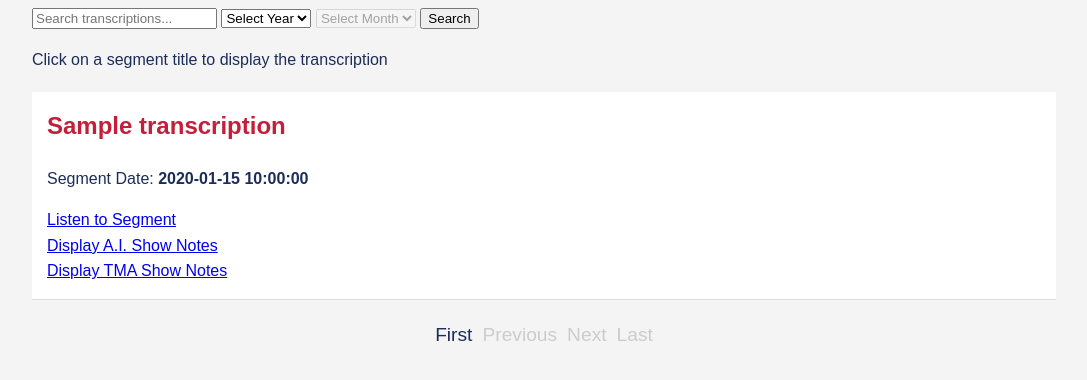
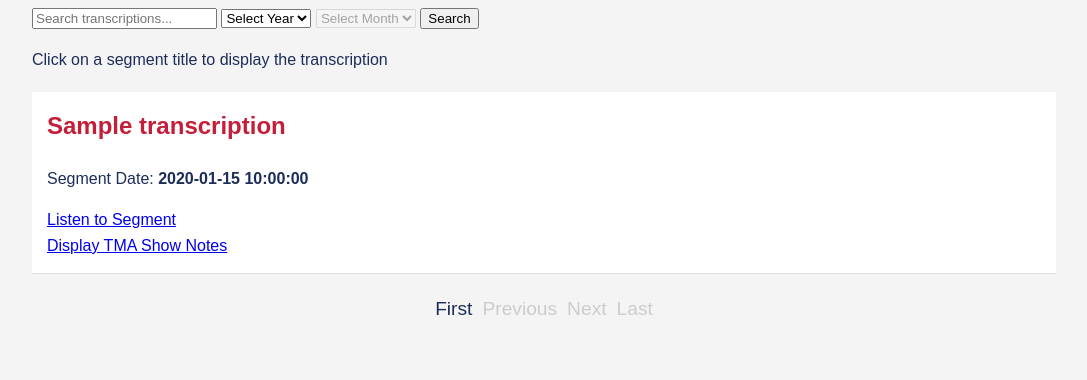
Before and after one commit to DustyShap/tma_transcribe, a Python web app: template flask/templates/index.html in a window 1280 px wide. Shown: the part 91-471 px from the top of the page, without its empty margins (96-1183 px from the left). Run offline with Jinja, Linux system fonts and the light colour scheme; the template is opened without the code that fills it: most values are stand-ins (such as "Sample title", 1, 10 or a date in 2020).

Commit message:
Remove suimmary

```diff
--- a/flask/models.py
+++ b/flask/models.py
@@ -10,7 +10,6 @@ class Transcription(db.Model):
     segment_title = db.Column(db.String, nullable=False)
     segment_url = db.Column(db.String, nullable=False)
     segment_pub_date = db.Column(db.Date, nullable=False)
-    segment_summary = db.Column(db.Text)
     segment_show_notes = db.Column(db.Text)
 
     def to_dict(self):
--- a/flask/templates/index.html
+++ b/flask/templates/index.html
@@ -59,12 +59,6 @@
                         Your browser does not support the audio tag.
                     </audio>
                 </div>
-                                    {% if transcription.segment_summary != 'None' %}
-                          <a href="javascript:void(0);" onclick="toggleVisibility('summary{{ loop.index }}')">Display A.I. Show Notes</a>
-                          <p id="summary{{ loop.index }}" class="content" style="display: none;">
-                              {{ transcription.segment_summary }}
-                          </p><br>
-                      {% endif %}
                               {% if transcription.segment_show_notes %}
             <a href="javascript:void(0);" onclick="toggleVisibility('shownotes{{ loop.index }}')">Display TMA Show Notes</a>
             <p id="shownotes{{ loop.index }}" class="content" style="display: none;">
```
